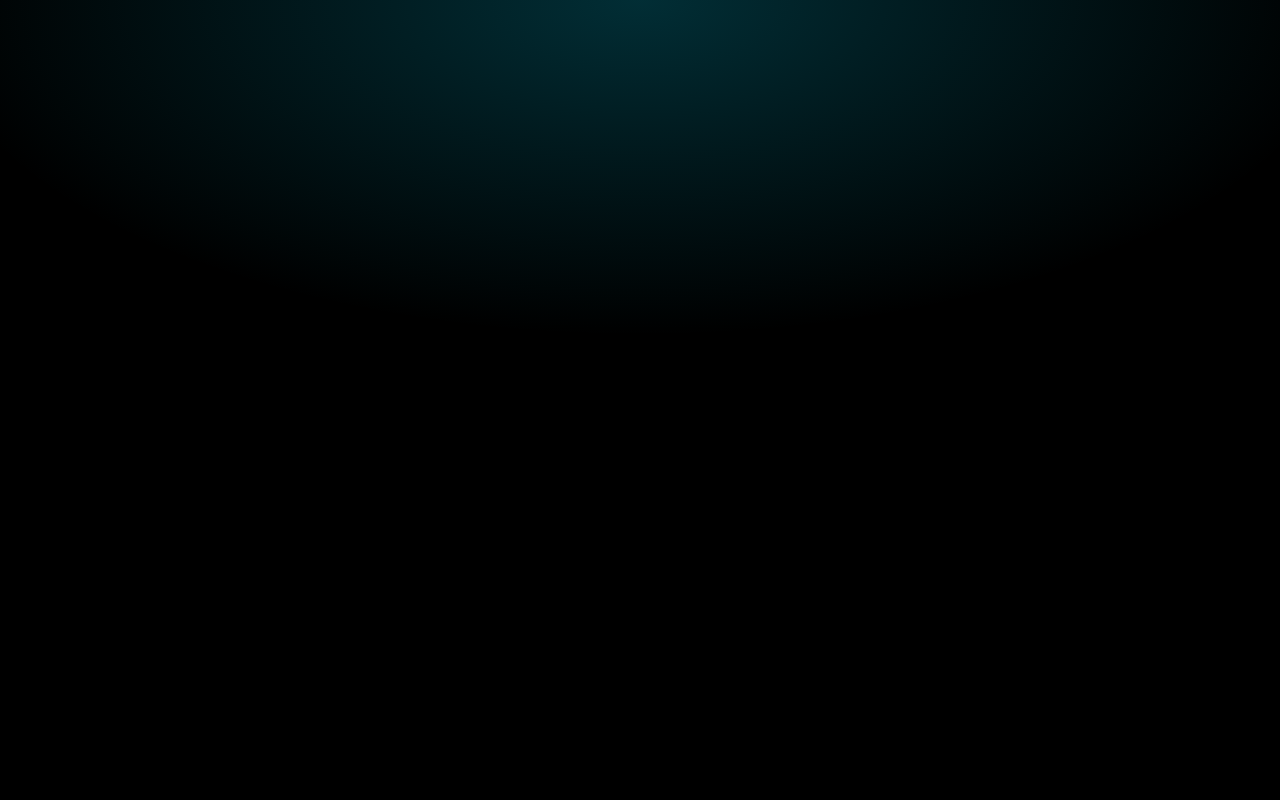
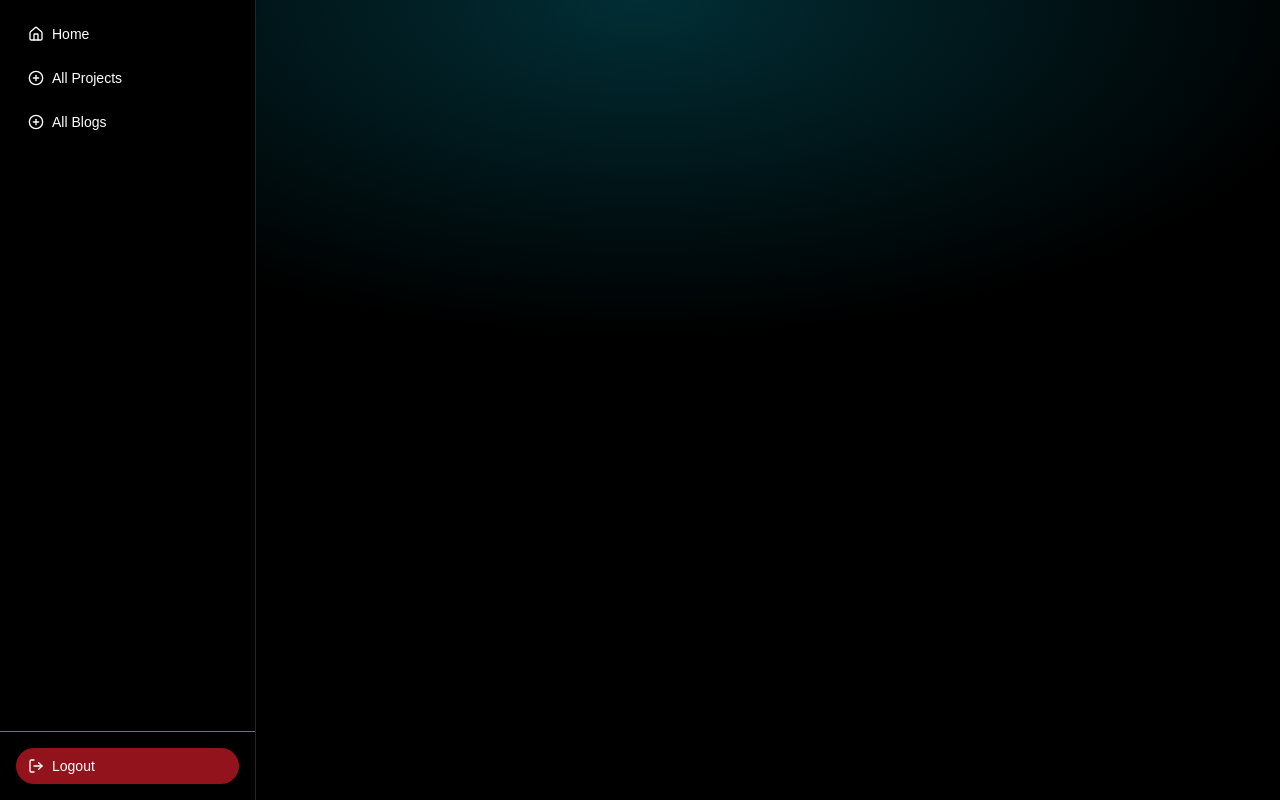
Before and after one commit to devsafix/portfolio-frontend, a Next.js app: page /dashboard/all-projects in a window 1280 px wide. Built offline with nearby package versions, Linux system fonts and the light colour scheme.

Commit message:
Add: Sidebar for dashboard

```diff
--- a/src/components/shared/Sidebar.tsx
+++ b/src/components/shared/Sidebar.tsx
@@ -1,5 +1,50 @@
 "use client";
 
+import Link from "next/link";
+import { Button } from "@/components/ui/button";
+import { Home, PlusCircle, LogOut } from "lucide-react";
+
 export default function Sidebar() {
-  return <div></div>;
+  return (
+    <aside className="flex h-screen w-64 flex-col border-r bg-black text-white">
+      {/* logo */}
+      <div></div>
+      {/* Top navigation */}
+      <nav className="flex-1 space-y-2 p-4">
+        <Link
+          href="/"
+          className="flex items-center gap-2 rounded-lg px-3 py-2 text-sm font-medium hover:bg-gray-100 hover:text-black"
+        >
+          <Home className="h-4 w-4" />
+          Home
+        </Link>
+
+        <Link
+          href="/dashboard/all-projects"
+          className="flex items-center gap-2 rounded-lg px-3 py-2 text-sm font-medium hover:bg-gray-100 hover:text-black"
+        >
+          <PlusCircle className="h-4 w-4" />
+          All Projects
+        </Link>
+        <Link
+          href="/dashboard/all-blogs"
+          className="flex items-center gap-2 rounded-lg px-3 py-2 text-sm font-medium hover:bg-gray-100 hover:text-black"
+        >
+          <PlusCircle className="h-4 w-4" />
+          All Blogs
+        </Link>
+      </nav>
+
+      {/* Bottom action */}
+      <div className="p-4 border-t border-gray-500">
+        <Button
+          variant="destructive"
+          className="w-full justify-start gap-2 cursor-pointer"
+        >
+          <LogOut className="h-4 w-4" />
+          Logout
+        </Button>
+      </div>
+    </aside>
+  );
 }
```
Also changed, not shown: src/middleware.ts (added).
